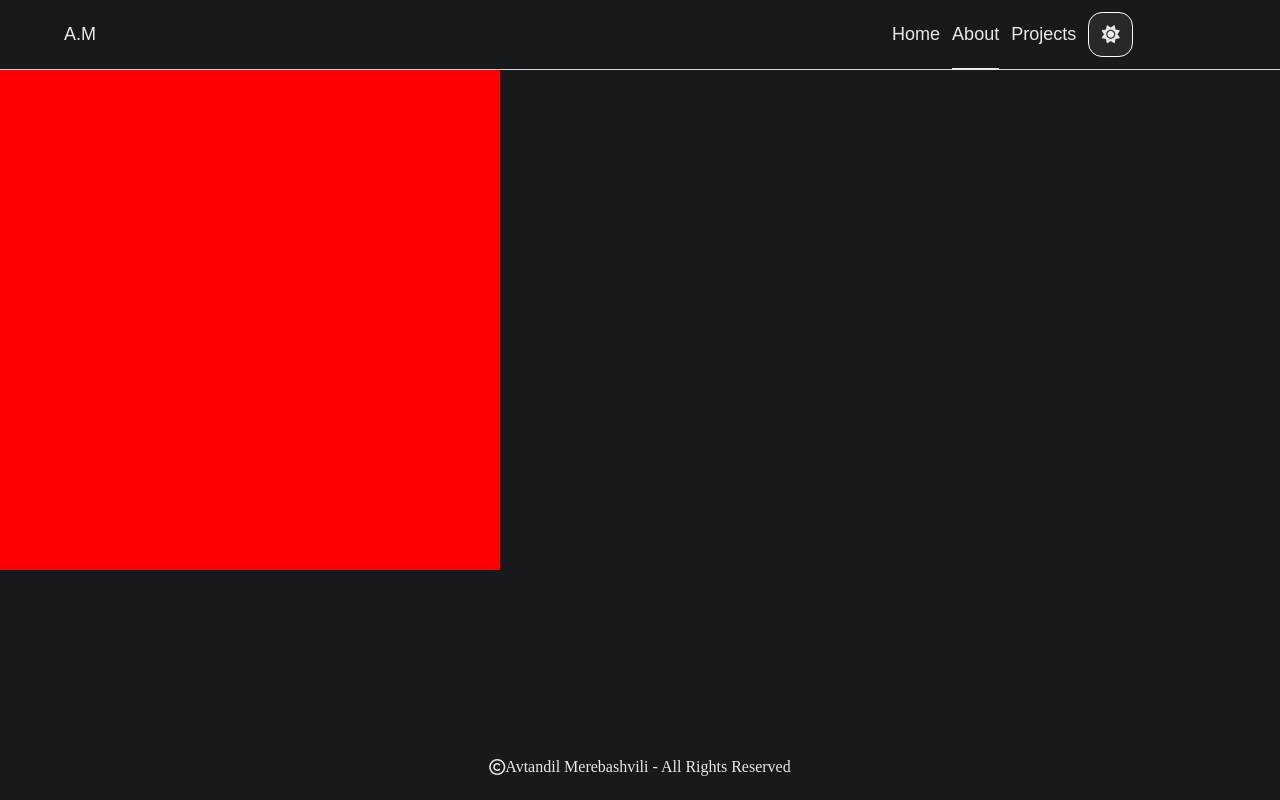
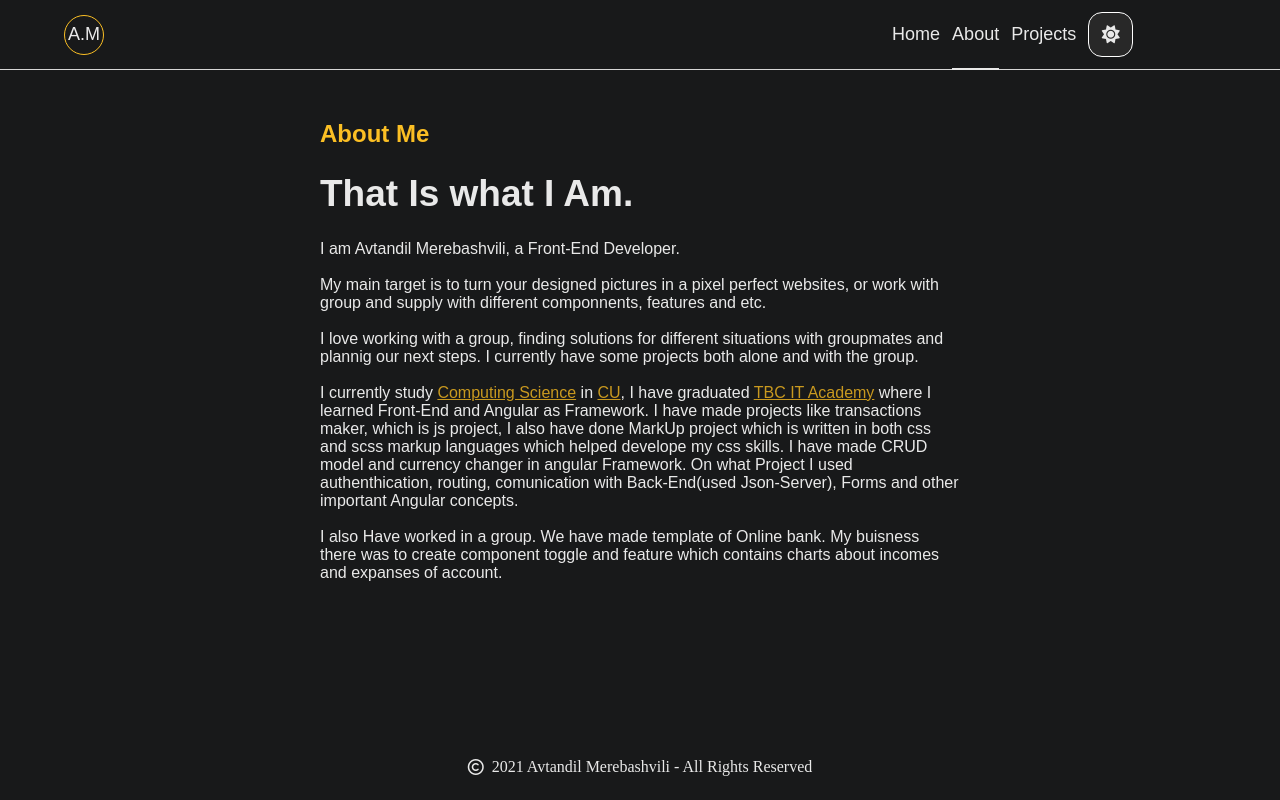
Before and after one commit to AvtoMerebashvili/portfolio, an Angular app: page /layout/home in a window 1280 px wide. Both pictures are taken after a click on the button "About". Built offline with nearby package versions, Linux system fonts and the light colour scheme.

Commit message:
feature(about): create basics

```diff
--- a/src/app/features/about/about/about.component.html
+++ b/src/app/features/about/about/about.component.html
@@ -1,3 +1,27 @@
-<div class="component">
-
+<div class="component" [ngClass]="{'whiteTheme': theme, 'darkTheme': !theme}">
+    <h3>About Me</h3>
+    <h1>That Is what I Am. </h1>
+    <p>
+        I am Avtandil Merebashvili, a Front-End Developer.
+        <br>
+        <br>
+        My main target is to turn your designed pictures in a pixel perfect websites, or work with group and supply with
+        different componnents, features and etc.
+        <br>
+        <br>
+        I love working with a group, finding solutions for different situations with groupmates and plannig our next steps.
+        I currently have some projects both alone and with the group.
+        <br>
+        <br>
+        I currently study <a href="https://cu.edu.ge/ka/schoolss/cst/programs-cst/bachelor-cst/informatics-bachelor">Computing Science</a>
+        in <a href="https://cu.edu.ge/">CU</a>, I have graduated <a href="https://helloblog.ge/story/TBC-IT-Academy">TBC IT Academy</a>
+        where I learned Front-End and Angular as Framework. I have made projects like transactions maker, which is js project, I also have done MarkUp project
+        which is written in both css and scss markup languages which helped develope my css skills. I have made CRUD model and
+        currency changer in angular Framework. On what Project I used authenthication, routing, comunication with Back-End(used Json-Server),
+        Forms and other important Angular concepts.
+        <br>
+        <br>
+        I also Have worked in a group. We have made template of Online bank. My buisness there was to create component toggle and
+        feature which contains charts about incomes and expanses of account.
+    </p>
 </div>
--- a/src/app/features/about/about/about.component.scss
+++ b/src/app/features/about/about/about.component.scss
@@ -1,5 +1,37 @@
+@import '../../../../styles/palette.scss';
+
 .component{
-    width: 500px;
-    height: 500px;
-    background-color: red;
+    width: 50%;
+    margin: 50px auto;
+    background-color: inherit;
+    h3,p,h1{
+        font-family: Arial, Helvetica, sans-serif;
+    }
+    h3{
+        color: $font3;
+        font-size: 24px;
+    }
+    h1{
+        font-size: 37px;
+    }
+    p{
+        a{
+            color: $font3-dark;
+        }
+    }
 }
+
+.darkTheme{
+    h1{
+        color: $font1;
+    }
+    p{
+       color: $font1;
+    }
+}
+
+.whiteTheme{
+    h1,p{
+        color: $font2;
+    }
+}
--- a/src/app/features/about/about/about.component.ts
+++ b/src/app/features/about/about/about.component.ts
@@ -1,4 +1,5 @@
 import { Component, OnInit } from '@angular/core';
+import { ThemeService } from 'src/app/shared/services/theme.service';
 
 @Component({
   selector: 'app-about',
@@ -7,7 +8,13 @@ import { Component, OnInit } from '@angular/core';
 })
 export class AboutComponent implements OnInit {
 
-  constructor() { }
+  get theme(){
+    return this.themeService.theme
+  }
+
+  constructor(
+    private themeService: ThemeService
+  ) { }
 
   ngOnInit(): void {
   }
--- a/src/app/features/home/home/home.component.html
+++ b/src/app/features/home/home/home.component.html
@@ -5,10 +5,13 @@
             <p>Hello</p>
             <h1>I'm Avtandil Merebashvili</h1>
             <p>
-                Lorem ipsum dolor, sit amet consectetur adipisicing elit. Eveniet,
-                quam et. Dolore tempore cum molestiae consequuntur totam quod,
-                vel dolorum exercitationem quis. Vitae, consequatur nam iste
-                fuga explicabo quibusdam similique.
+               I am web developer
+               <br>
+               <br>
+               Hope you enojy my portfolio
+               <br>
+               <br>
+               Have a nice trip
             </p>
             <div class="icons">
                 <a href="https://github.com/AvtoMerebashvili" target="blank"><i class="fab fa-github"></i></a>
--- a/src/app/features/home/home/home.component.scss
+++ b/src/app/features/home/home/home.component.scss
@@ -1,8 +1,8 @@
 @import '../../../../styles/palette.scss';
 
 .component{
-    height: 100%;
-    width: 100%;
+    width: 80%;
+    margin: 0 auto;
     padding: 2%;
     .content{
         width: 80%;
@@ -16,13 +16,15 @@
             margin-top: 20px;
             h1{
                 text-align: center;
-                font-size: 35px
+                font-size: 35px;
+                font-family: Arial, Helvetica, sans-serif;
             }
             p{
                 width: 70%;
                 margin: 0;
                 text-align: center;
                 margin: 0 auto;
+                font-family: Arial, Helvetica, sans-serif;
                 &:first-child{
                     font-size: 25px;
                 }
--- a/src/app/layout/layout.component.html
+++ b/src/app/layout/layout.component.html
@@ -7,6 +7,6 @@
     </div>
     <div class="foot">
         <i class="far fa-copyright"></i>
-        <p>Avtandil Merebashvili - All Rights Reserved</p>
+        <p>{{year}} Avtandil Merebashvili - All Rights Reserved</p>
     </div>
 </div>
--- a/src/app/layout/layout.component.scss
+++ b/src/app/layout/layout.component.scss
@@ -18,6 +18,9 @@
         justify-content: center;
         color: white;
         backdrop-filter: blur(5px);
+        p{
+            margin-left: 8px;
+        }
     }
 }
 
--- a/src/app/layout/layout.component.ts
+++ b/src/app/layout/layout.component.ts
@@ -8,6 +8,7 @@ import { ThemeService } from '../shared/services/theme.service';
 })
 export class LayoutComponent implements OnInit {
 
+  year: number = new Date().getFullYear()
   theme: boolean = false
 
   constructor(
--- a/src/app/layout/top-bar/top-bar.component.scss
+++ b/src/app/layout/top-bar/top-bar.component.scss
@@ -14,11 +14,21 @@
         width: 84%;
         height: 100%;
         margin-left: 5%;
-        p{
-            font-family: Montserrat,sans-serif;
-            font-weight: 400;
-            font-size: 18px;
+        .left{
+            width: 40px;
+            height: 40px;
+            border: 1px solid $font3;
+            border-radius: 50%;
+            display: flex;
+            align-items: center;
+            justify-content: center;
+            p{
+                font-family: Montserrat,sans-serif;
+                font-weight: 400;
+                font-size: 18px;
+            }
         }
+
         .right{
             width: 22%;
             min-width: fit-content;
--- a/src/styles/palette.scss
+++ b/src/styles/palette.scss
@@ -5,5 +5,8 @@ $bg-color4: #f3f2f2;
 $bg-img:"";
 $font1: #e9e9e9;
 $font2: rgb(20, 20, 20);
+$font3: #fbbf24;
+$font3-dark: #c9991f;
+$font4: #b0b0b0;
 $shadow: #d6d6d6;
 $light-blue:#2d88ff;
```
